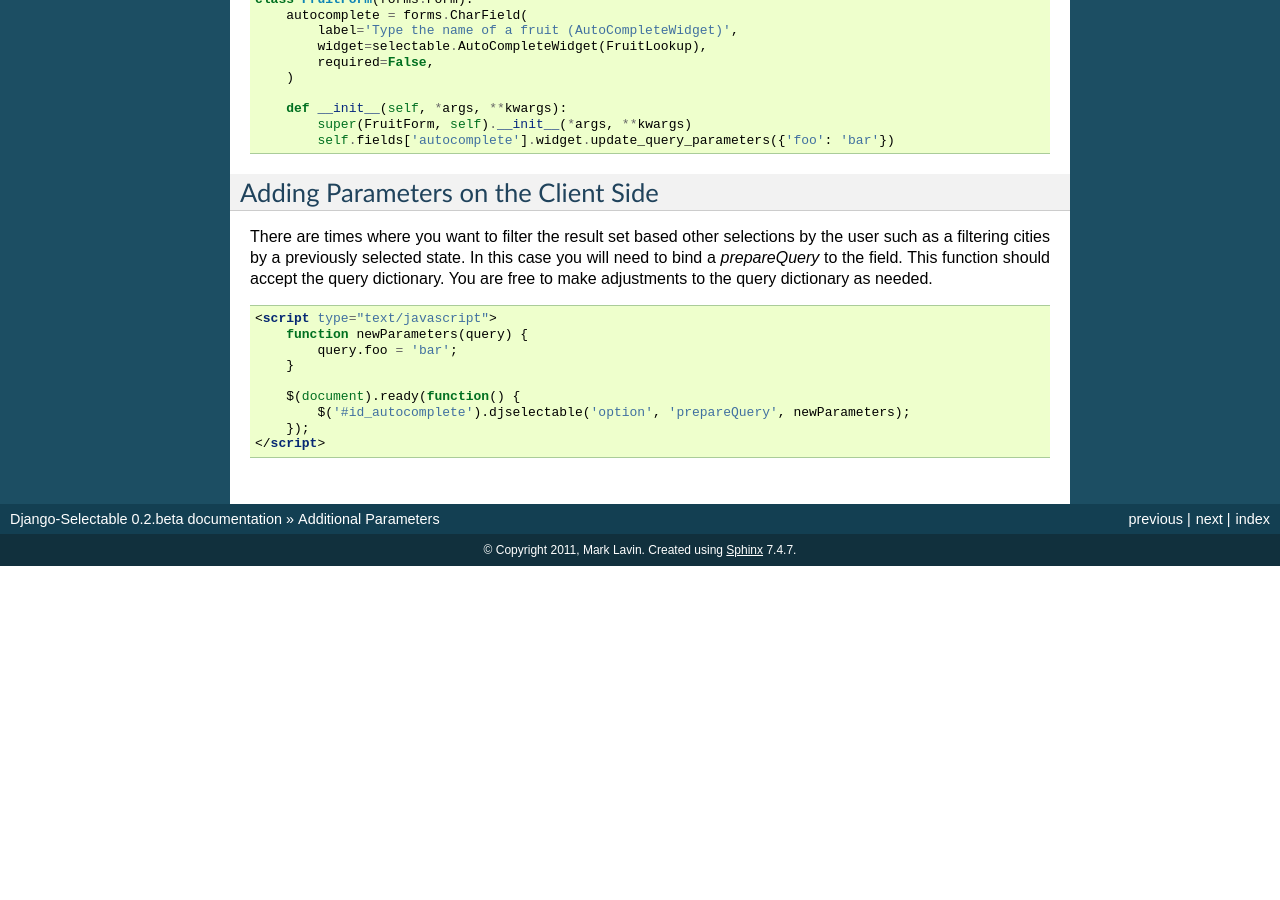
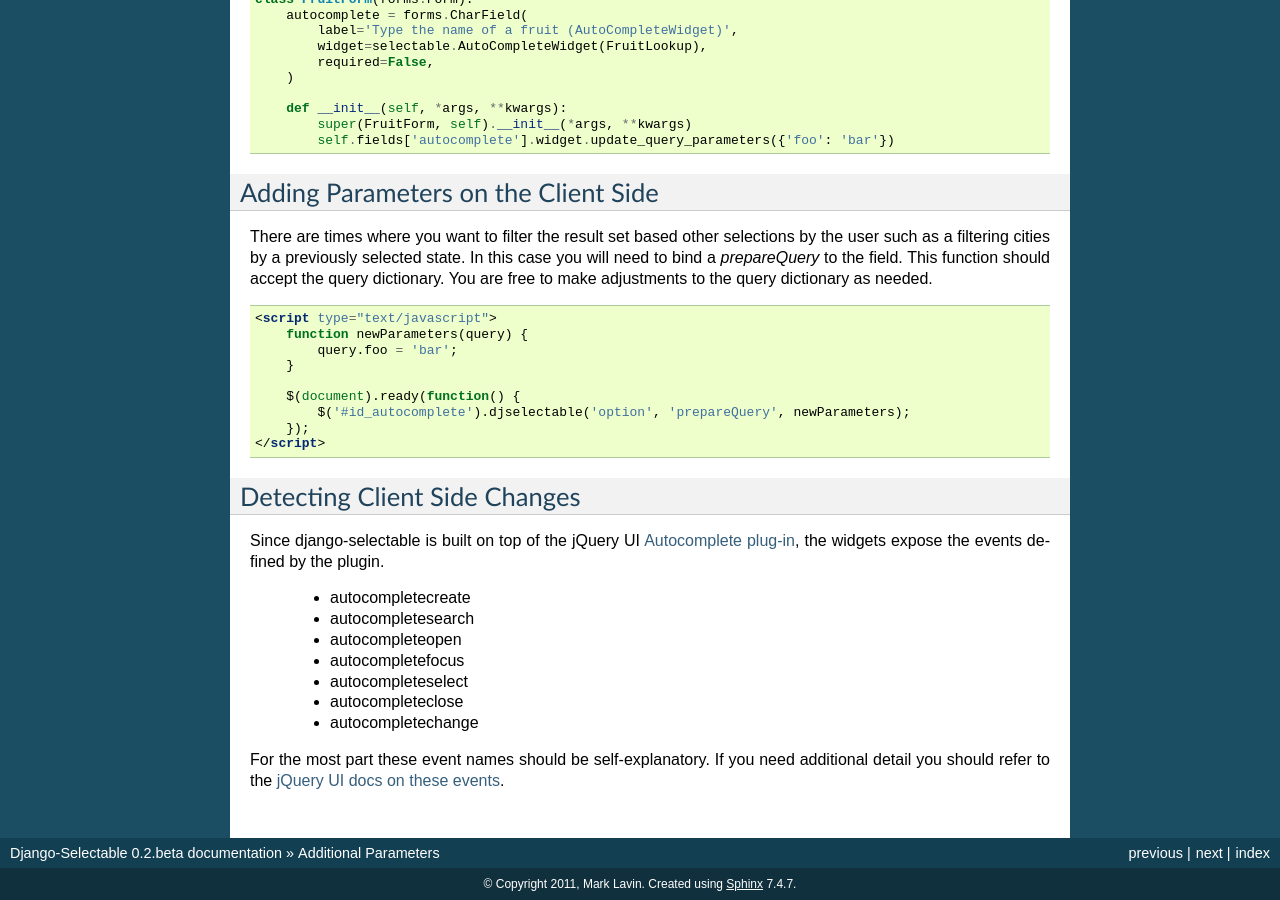
Before and after one commit to mlavin/django-selectable, a Sphinx documentation site: the page built from docs/parameters.rst, in a window 1280 px wide and 900 px high, scrolled down 632 px. Built offline with Sphinx 7.4.7, drawn with Linux system fonts in a browser that asks for light colours; before the commit the page ends 1198 px from its top, so only the background shows below that; some of the changed text lies outside the part shown.

Commit message:
Started some docs on client side events. See #7.

```diff
--- a/docs/parameters.rst
+++ b/docs/parameters.rst
@@ -72,3 +72,24 @@ You are free to make adjustments to  the query dictionary as needed.
             $('#id_autocomplete').djselectable('option', 'prepareQuery', newParameters);
         });
     </script>
+
+
+.. _client-side-changes:
+
+Detecting Client Side Changes
+--------------------------------------
+
+Since django-selectable is built on top of the jQuery UI
+`Autocomplete plug-in <http://jqueryui.com/demos/autocomplete/>`_, the widgets
+expose the events defined by the plugin.
+
+    - autocompletecreate
+    - autocompletesearch
+    - autocompleteopen
+    - autocompletefocus
+    - autocompleteselect
+    - autocompleteclose
+    - autocompletechange
+
+For the most part these event names should be self-explanatory. If you need additional
+detail you should refer to the `jQuery UI docs on these events <http://jqueryui.com/demos/autocomplete/#events>`_.
```
